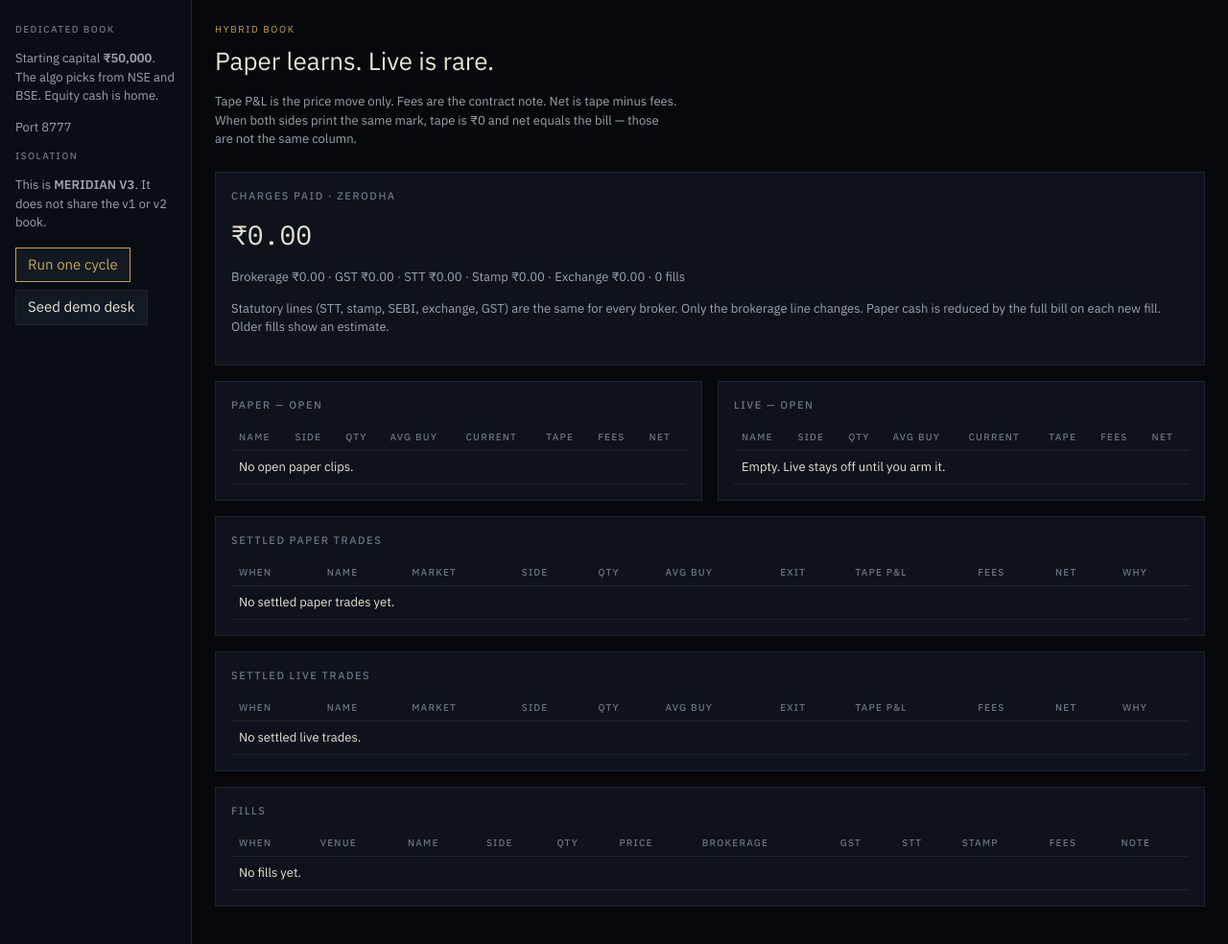
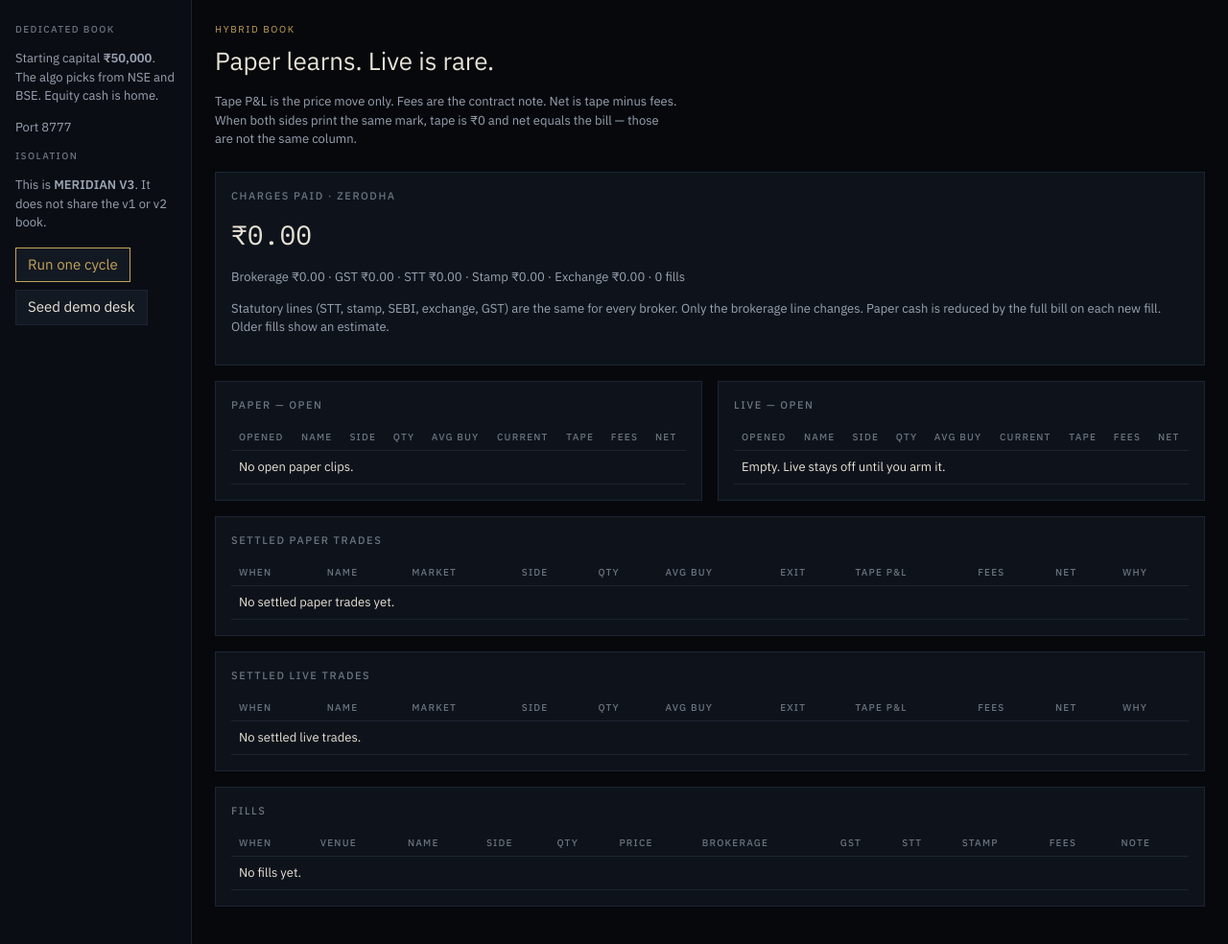
Before and after one commit to sanjaymaverick-cmd/MeridianV3, a FastAPI app: page /book in a window 1280 px wide. Shown: the part 49-1033 px from the top of the page at 96% size. Run offline with FastAPI, Linux system fonts and the light colour scheme; parts of the project's set-up code (start-up, migrations or seed data) failed here and were passed over.

Commit message:
Show when each open paper/live clip was opened
Open-position tables (command.html's "Open clips", book.html's "Paper —
open" and "Live — open") had no timestamp at all — only the settled/closed
tables showed a "When" column. Position.opened_at was already threaded
through book_view.py's card dict and just never rendered here. Added an
"Opened" column (same '%d %b %H:%M' format the settled tables already use)
to all three.

188 tests passing (unchanged -- template-only change).

Co-Authored-By: Claude Opus 4.8 <noreply@anthropic.com>

```diff
--- a/meridian_v3/ui/templates/book.html
+++ b/meridian_v3/ui/templates/book.html
@@ -26,10 +26,11 @@
   <article class="panel" id="panel-paper-open">
     <h2>Paper — open</h2>
     <table>
-      <thead><tr><th>Name</th><th>Side</th><th>Qty</th><th>Avg buy</th><th>Current</th><th>Tape</th><th>Fees</th><th>Net</th></tr></thead>
+      <thead><tr><th>Opened</th><th>Name</th><th>Side</th><th>Qty</th><th>Avg buy</th><th>Current</th><th>Tape</th><th>Fees</th><th>Net</th></tr></thead>
       <tbody>
       {% for p in paper_pos %}
         <tr>
+          <td class="num">{% if p.opened_at %}{{ p.opened_at.strftime('%d %b %H:%M') }}{% else %}—{% endif %}</td>
           <td>{{ p.symbol }}{% if p.price_quality == 'fx_fallback' %} <span class="flag" title="Marked through the USDINR fallback rate, not a live cross-rate">fx est.</span>{% endif %}</td>
           <td>{{ p.side }}</td>
           <td class="num">{{ p.qty }}</td>
@@ -40,7 +41,7 @@
           <td class="num {{ p.pnl_class }}">{{ p.pnl | inr if p.pnl is not none else '—' }}</td>
         </tr>
       {% else %}
-        <tr><td colspan="8">No open paper clips.</td></tr>
+        <tr><td colspan="9">No open paper clips.</td></tr>
       {% endfor %}
       </tbody>
     </table>
@@ -48,10 +49,11 @@
   <article class="panel" id="panel-live-open">
     <h2>Live — open</h2>
     <table>
-      <thead><tr><th>Name</th><th>Side</th><th>Qty</th><th>Avg buy</th><th>Current</th><th>Tape</th><th>Fees</th><th>Net</th></tr></thead>
+      <thead><tr><th>Opened</th><th>Name</th><th>Side</th><th>Qty</th><th>Avg buy</th><th>Current</th><th>Tape</th><th>Fees</th><th>Net</th></tr></thead>
       <tbody>
       {% for p in live_pos %}
         <tr>
+          <td class="num">{% if p.opened_at %}{{ p.opened_at.strftime('%d %b %H:%M') }}{% else %}—{% endif %}</td>
           <td>{{ p.symbol }}{% if p.price_quality == 'fx_fallback' %} <span class="flag" title="Marked through the USDINR fallback rate, not a live cross-rate">fx est.</span>{% endif %}</td>
           <td>{{ p.side }}</td>
           <td class="num">{{ p.qty }}</td>
@@ -62,7 +64,7 @@
           <td class="num {{ p.pnl_class }}">{{ p.pnl | inr if p.pnl is not none else '—' }}</td>
         </tr>
       {% else %}
-        <tr><td colspan="8">Empty. Live stays off until you arm it.</td></tr>
+        <tr><td colspan="9">Empty. Live stays off until you arm it.</td></tr>
       {% endfor %}
       </tbody>
     </table>
--- a/meridian_v3/ui/templates/command.html
+++ b/meridian_v3/ui/templates/command.html
@@ -76,10 +76,11 @@
 <article class="panel" id="panel-open-clips">
   <h2>Open clips</h2>
   <table>
-    <thead><tr><th>Venue</th><th>Name</th><th>Side</th><th>Qty</th><th>Avg buy</th><th>Current</th><th>Fees</th><th>Open P&amp;L</th><th>Market</th></tr></thead>
+    <thead><tr><th>Opened</th><th>Venue</th><th>Name</th><th>Side</th><th>Qty</th><th>Avg buy</th><th>Current</th><th>Fees</th><th>Open P&amp;L</th><th>Market</th></tr></thead>
     <tbody>
     {% for p in positions %}
       <tr>
+        <td class="num">{% if p.opened_at %}{{ p.opened_at.strftime('%d %b %H:%M') }}{% else %}—{% endif %}</td>
         <td>{{ p.venue }}</td>
         <td>{{ p.symbol }}{% if p.price_quality == 'fx_fallback' %} <span class="flag" title="Marked through the USDINR fallback rate, not a live cross-rate">fx est.</span>{% endif %}</td>
         <td>{{ p.side }}</td>
@@ -91,7 +92,7 @@
         <td>{{ p.market }}</td>
       </tr>
     {% else %}
-      <tr><td colspan="9">No open clips. Run a cycle after you seed the desk.</td></tr>
+      <tr><td colspan="10">No open clips. Run a cycle after you seed the desk.</td></tr>
     {% endfor %}
     </tbody>
   </table>
```
